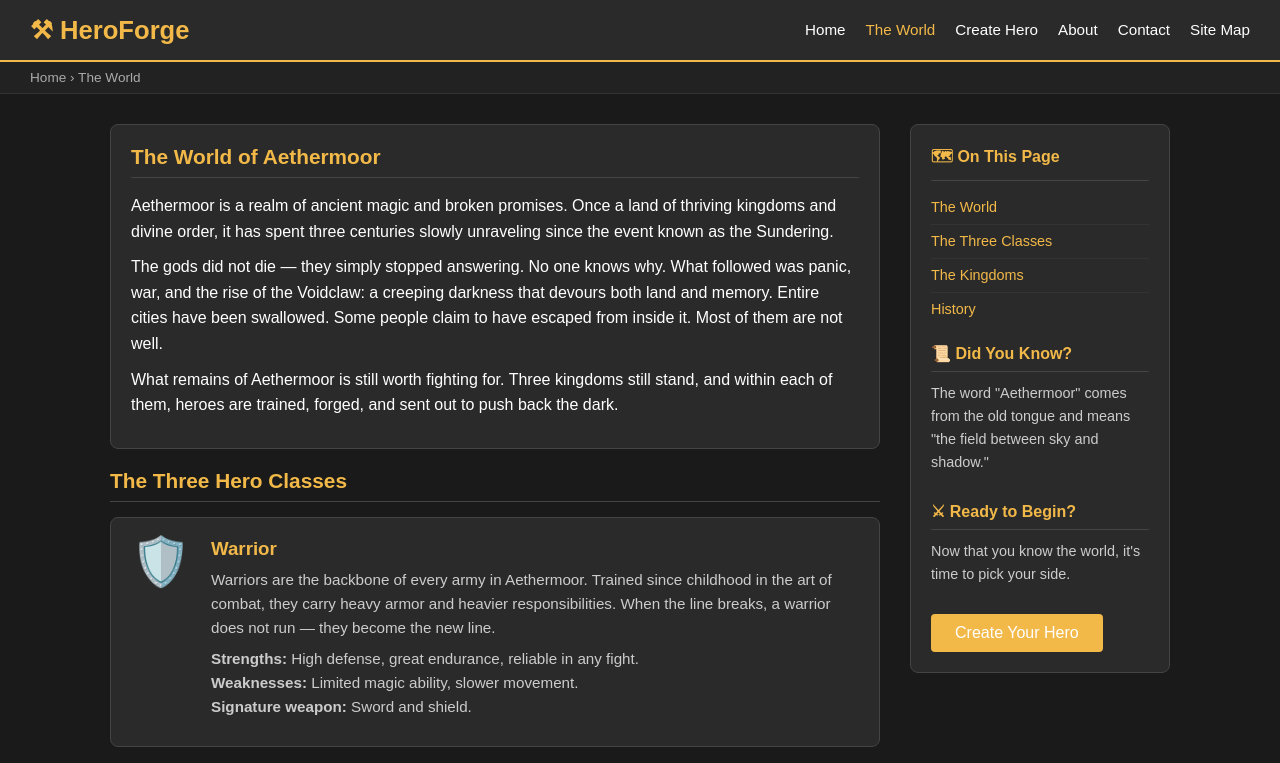
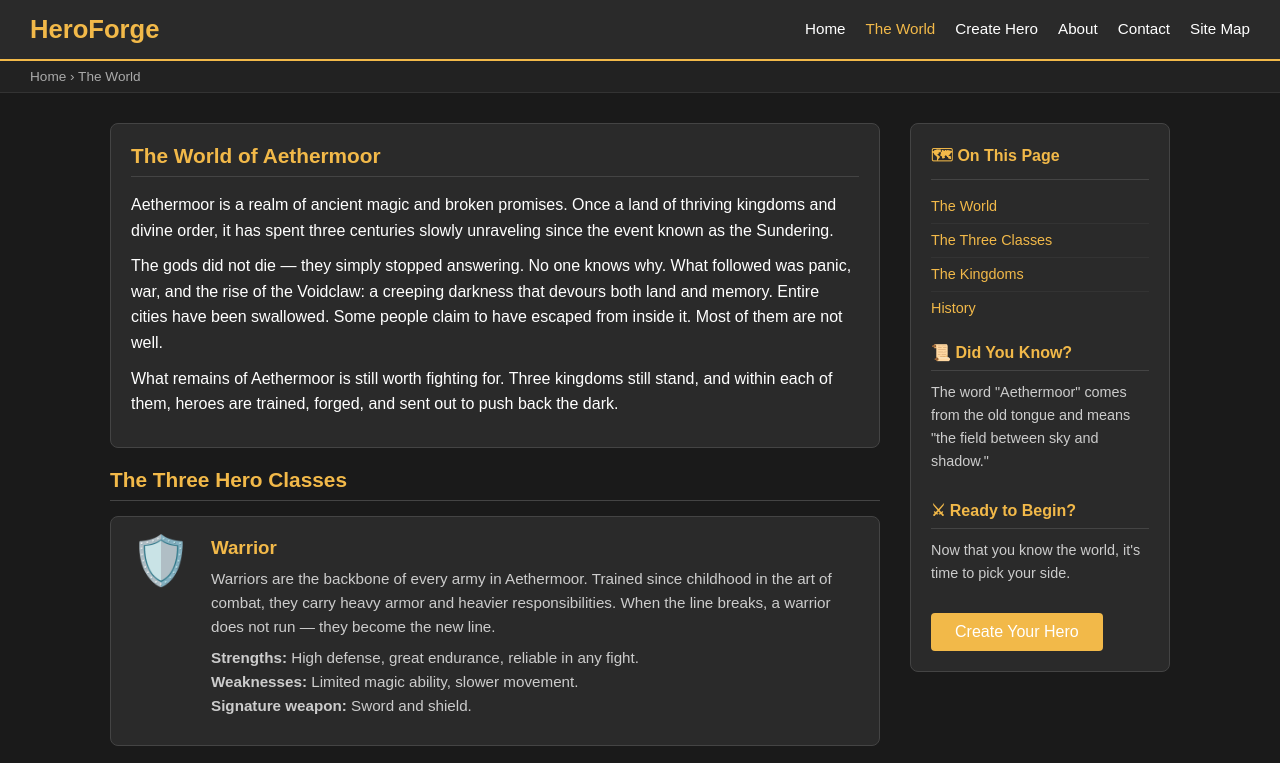
Before and after one commit to bizlegh/web-development, a plain HTML site: page lore.html in a window 1280 px wide. Shown: the top 763 px of the page. Drawn offline with Linux system fonts and the light colour scheme.

Commit message:
Update lore.html

```diff
--- a/lore.html
+++ b/lore.html
@@ -1,8 +1,4 @@
 <!DOCTYPE html>
-<html lang="en">
-<head>
-    <meta charset="UTF-8">
-    <title><!DOCTYPE html>
         <html lang="en">
         <head>
         <meta charset="UTF-8" />
@@ -21,7 +17,7 @@
 
     <!-- Header -->
     <header>
-        <h1>⚒ HeroForge</h1>
+        <h1>HeroForge</h1>
         <nav>
             <ul>
                 <li><a href="index.html">Home</a></li>
@@ -223,9 +219,4 @@
 </div><!-- end .page-wrapper -->
 
 </body>
-</html></title>
-</head>
-<body>
-
-</body>
 </html>
```
